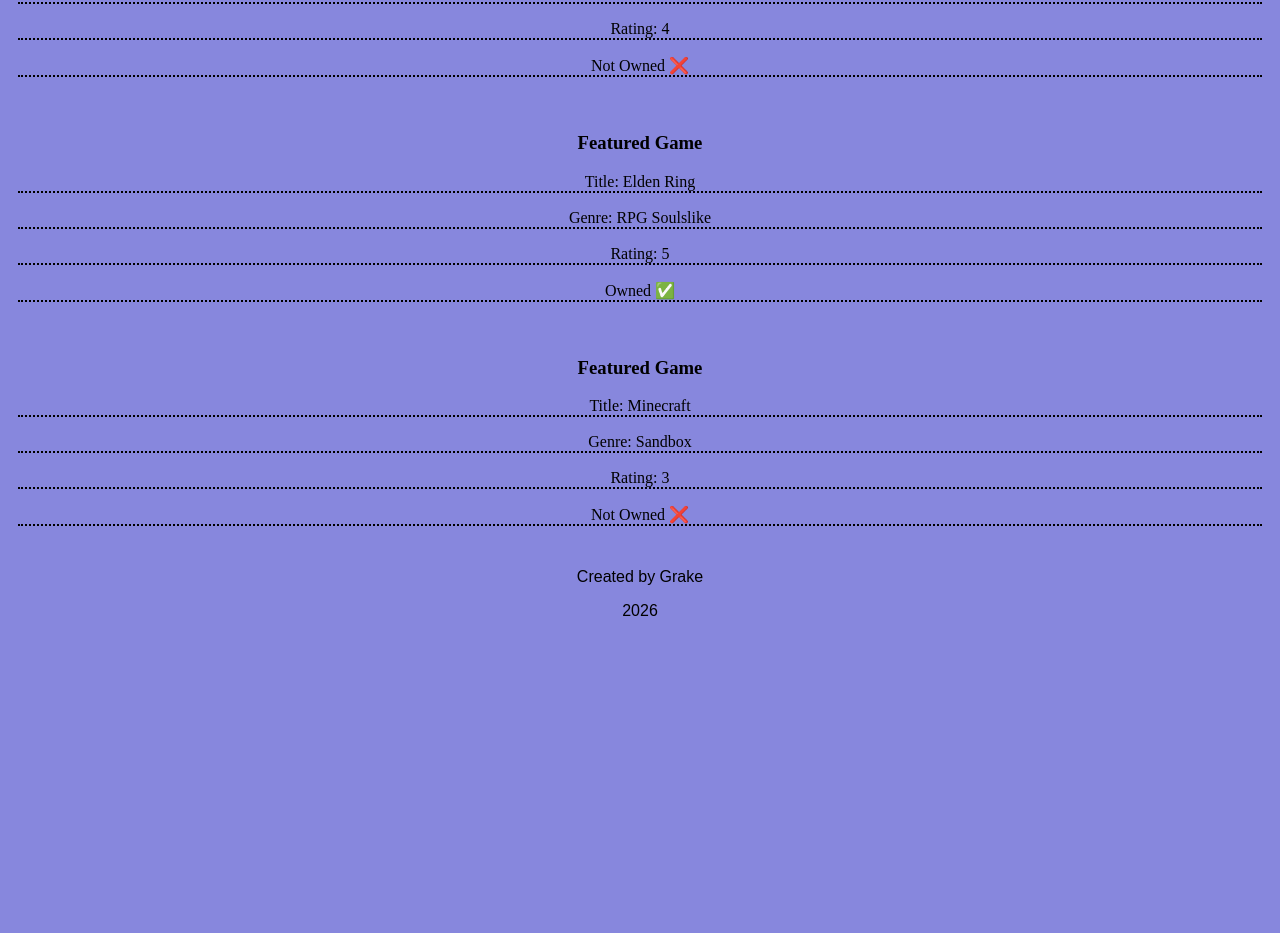
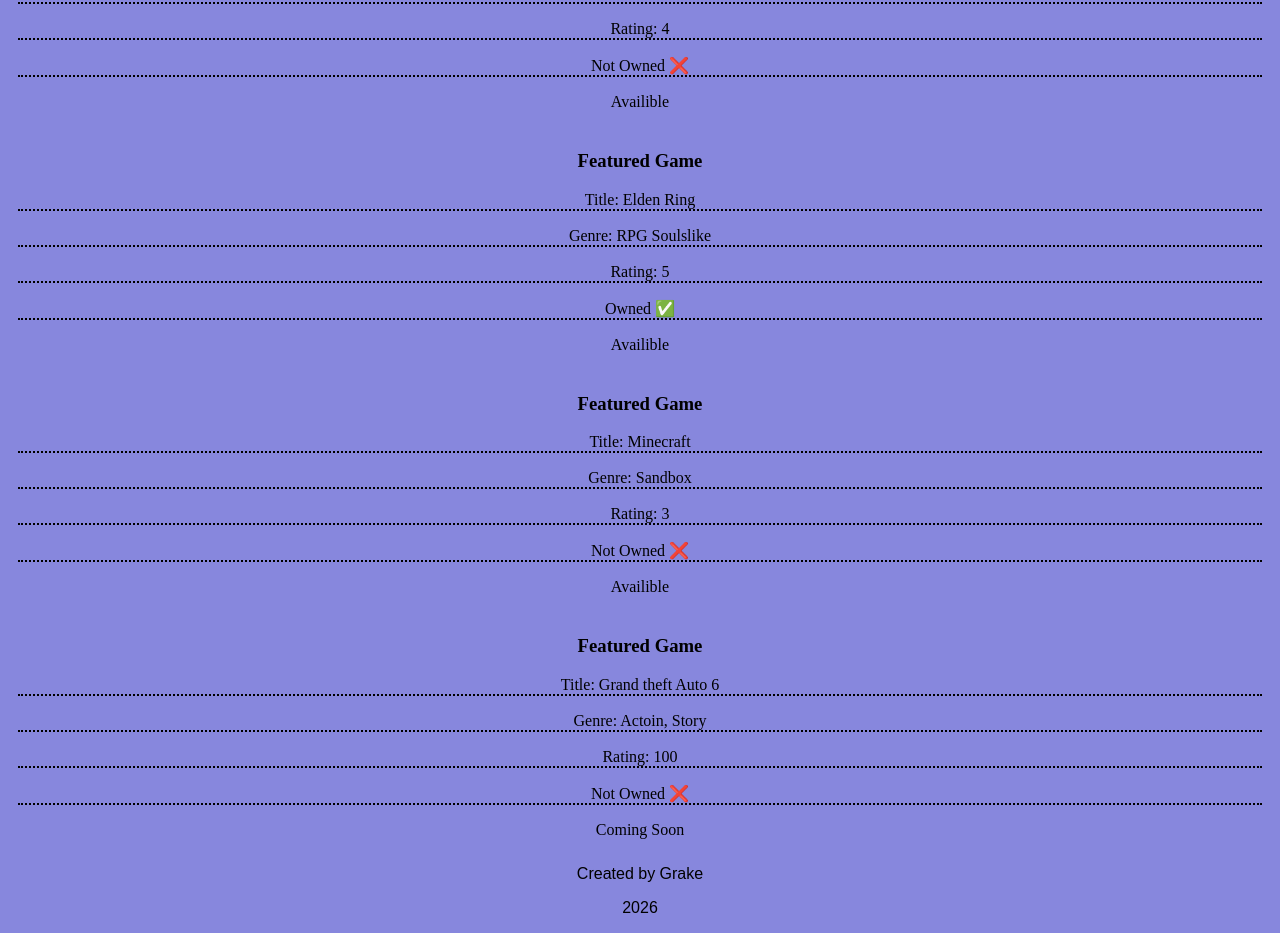
Before and after one commit to geraldokoopman5-sudo/GameVault, a React (Vite) app in the folder GameVaultSuper/: page / in a window 1280 px wide. Shown: the part 384-1317 px from the top of the page. Before the commit the page ends 1020 px from the top, so only its background shows below. Built offline with nearby package versions, Linux system fonts and the light colour scheme.

Commit message:
Added prop If games are released or comming soon

```diff
--- a/GameVaultSuper/src/App.jsx
+++ b/GameVaultSuper/src/App.jsx
@@ -32,8 +32,15 @@ function App() {
         rating={3}
         owned={false}
 
+
       />
-
+      <Gamecard
+        title="Grand theft Auto 6"
+        genre="Actoin, Story"
+        rating={100}
+        owned={false}
+        status={true}
+        />
 
 
       <Footer/>
--- a/GameVaultSuper/src/Components/GameCard.jsx
+++ b/GameVaultSuper/src/Components/GameCard.jsx
@@ -12,6 +12,7 @@ function Gamecard(props) {
       <p>Genre: {props.genre}</p>
       <p>Rating: {props.rating}</p>
      <Status owned={props.owned} />
+     <GameStatus status={props.status}/>
 
     </div>
 
@@ -33,6 +34,7 @@ function Gamecard(props) {
 //        return (props.owned ? <p>Owned ✅ </p> : <p>Not Owned ❌</p>);
 // }
 
+//best and cleanest way to do conditional rendering.
 function Status(props) {
 
   const OwenedStat = <p>Owned ✅</p>
@@ -42,5 +44,11 @@ function Status(props) {
        return (props.owned ?  OwenedStat : OwenedStat2);
 }
 
+function GameStatus(props){
+  const CommingSoon = "Coming Soon"
+  const Released = "Availible"
+
+  return (props.status ? CommingSoon : Released);
+}
 
 export default Gamecard;
```
